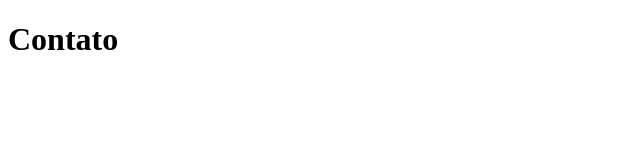
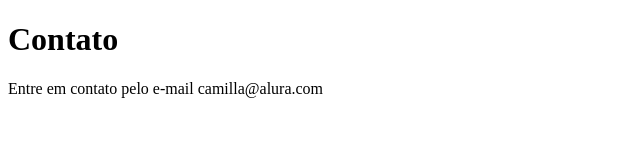
Before and after one commit to Camilla-Ribeiro/meu-portfolio, a plain HTML site: page contato.html in a window 1280 px wide. Shown: the whole page, without its empty margins (0-640 px from the left). Drawn offline with Linux system fonts and the light colour scheme.

Commit message:
adicionando e-mail de contato

```diff
--- a/contato.html
+++ b/contato.html
@@ -7,5 +7,6 @@
 </head>
 <body>
     <h1>Contato</h1>
+    <p>Entre em contato pelo e-mail camilla@alura.com</p>
 </body>
 </html>
```
